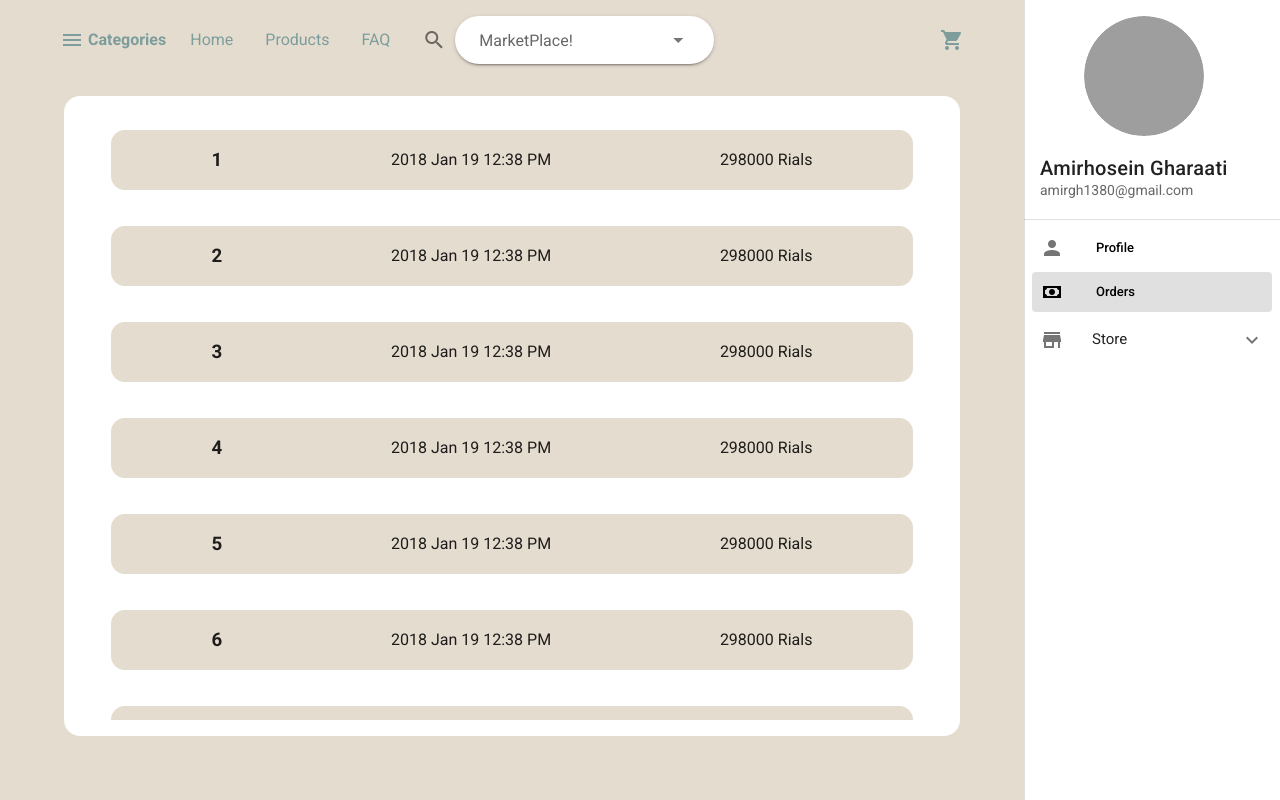
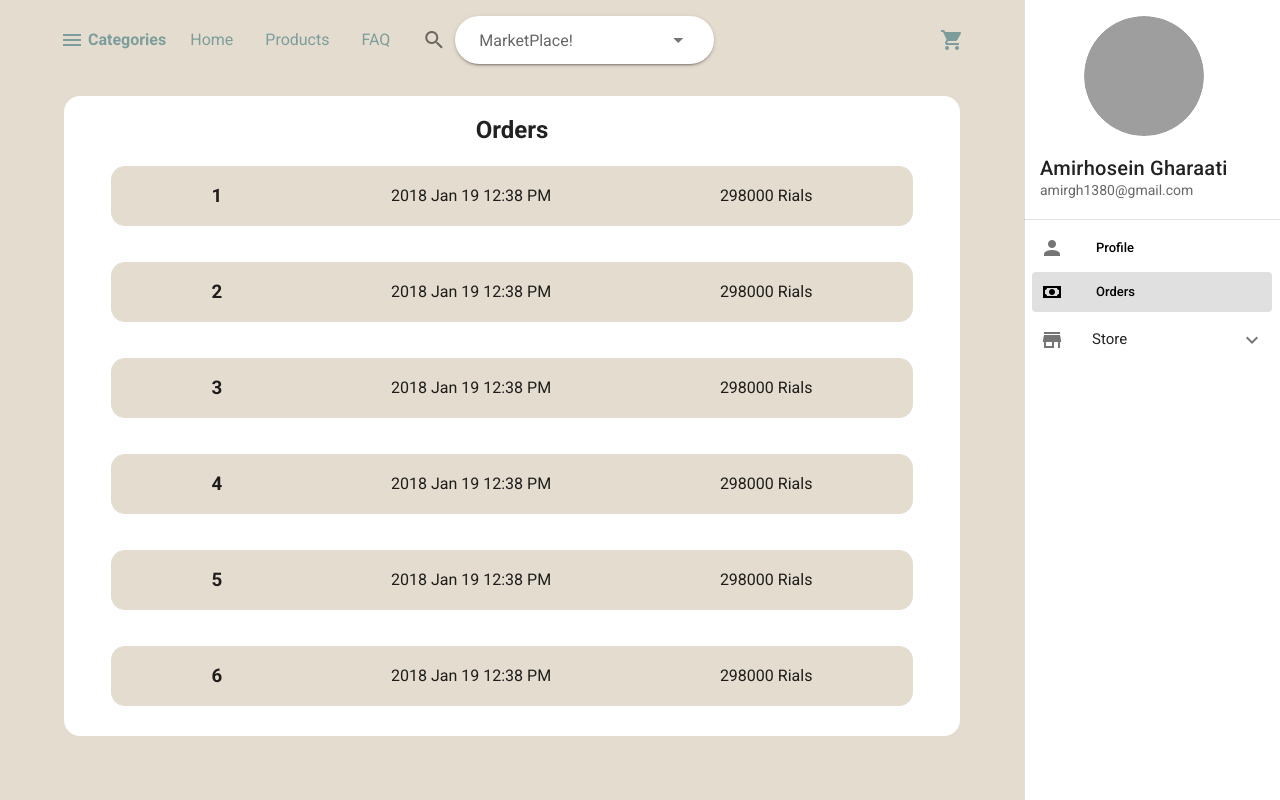
Before and after one commit to AmirHosein-Gharaati/marketplace-frontend, a Nuxt app: page /dashboard/orders in a window 1280 px wide. Built offline with nearby package versions, Linux system fonts and the light colour scheme; grey boxes are pictures that could not be loaded.

Commit message:
added heading

```diff
--- a/assets/styles/page/dashboard/orders.scss
+++ b/assets/styles/page/dashboard/orders.scss
@@ -1,5 +1,6 @@
 .orders {
   @include mixin-dashboard;
+  flex-direction: column;
 
   &__list {
     width: 100%;
--- a/pages/dashboard/orders/index.vue
+++ b/pages/dashboard/orders/index.vue
@@ -1,6 +1,7 @@
 <template>
   <div class="container px-16">
     <div class="orders container">
+      <h2 class="">Orders</h2>
       <div class="orders__list">
         <Order
           v-for="item in orderItems"
```
